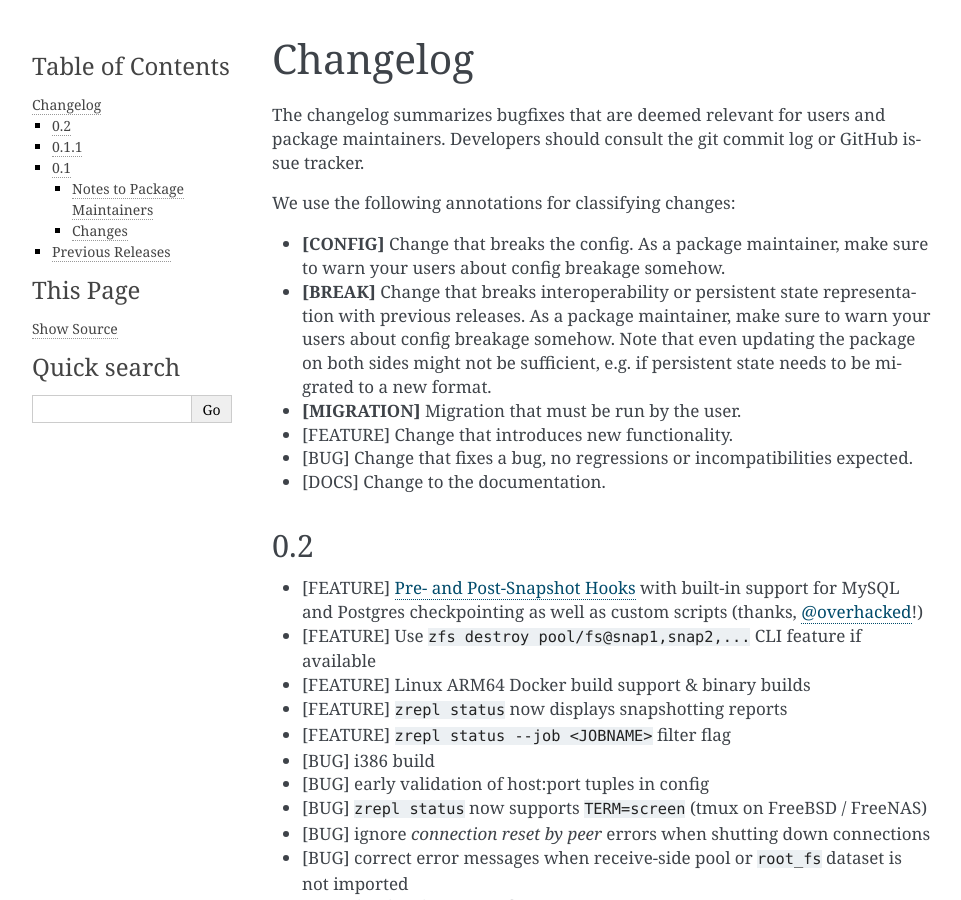
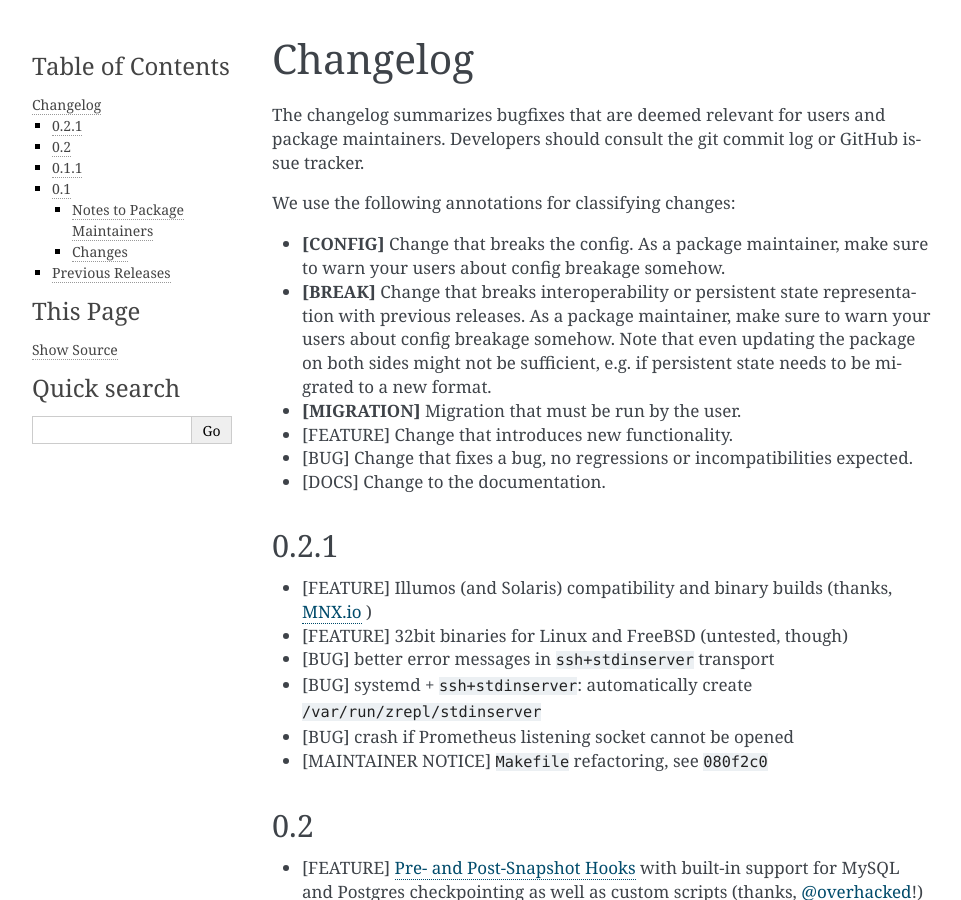
Before and after one commit to zrepl/zrepl, a Sphinx documentation site: the page built from docs/changelog.rst, in a window 1280 px wide and 900 px high. Shown: the whole window, without its empty margins (148-1109 px from the left). Built offline with Sphinx 7.4.7, drawn with Linux system fonts in a browser that asks for light colours; the version number could not be read and is left out; cross-references to code outside the pages are shown as plain code.

Commit message:
docs: 0.2.1 changelog

```diff
--- a/docs/changelog.rst
+++ b/docs/changelog.rst
@@ -26,6 +26,17 @@ We use the following annotations for classifying changes:
 * |feature| Change that introduces new functionality.
 * |bugfix| Change that fixes a bug, no regressions or incompatibilities expected.
 * |docs| Change to the documentation.
+
+0.2.1
+-----
+
+* |feature| Illumos (and Solaris) compatibility and binary builds (thanks, `MNX.io <https://mnx.io>`_ )
+* |feature| 32bit binaries for Linux and FreeBSD (untested, though)
+* |bugfix| better error messages in ``ssh+stdinserver`` transport
+* |bugfix| systemd + ``ssh+stdinserver``: automatically create ``/var/run/zrepl/stdinserver``
+* |bugfix| crash if Prometheus listening socket cannot be opened
+
+* [MAINTAINER NOTICE] ``Makefile`` refactoring, see :commit:`080f2c0`
 
 0.2
 ---
```
